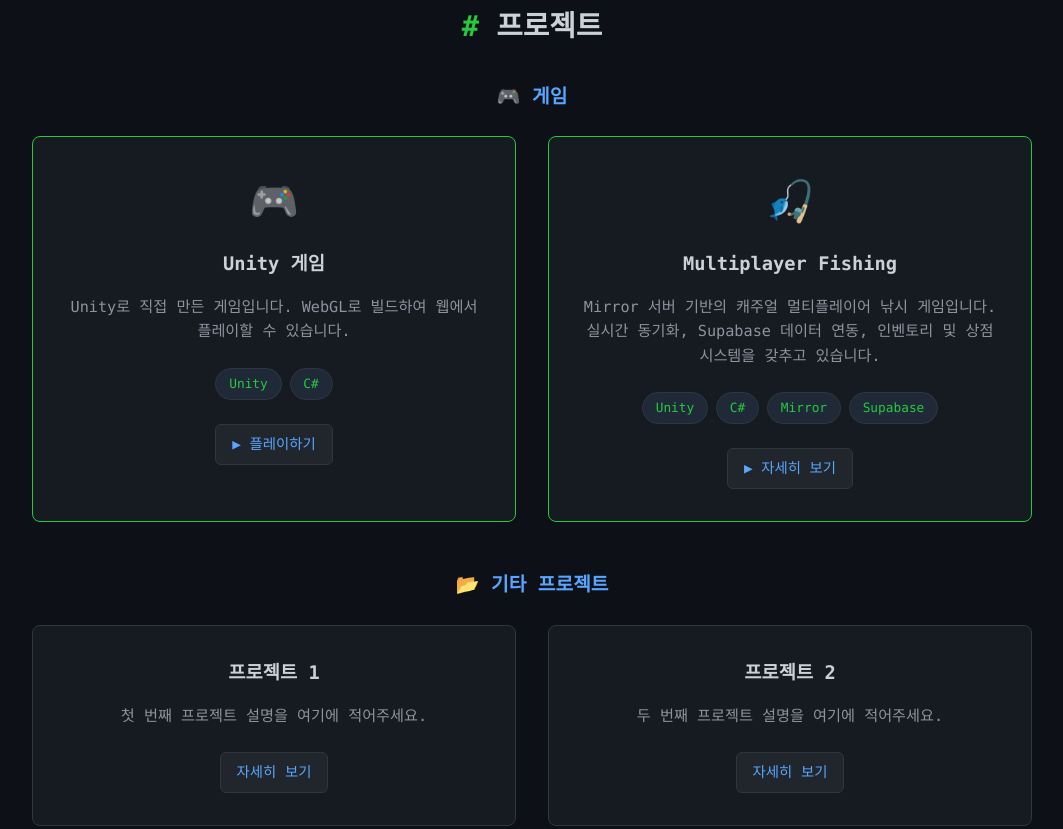
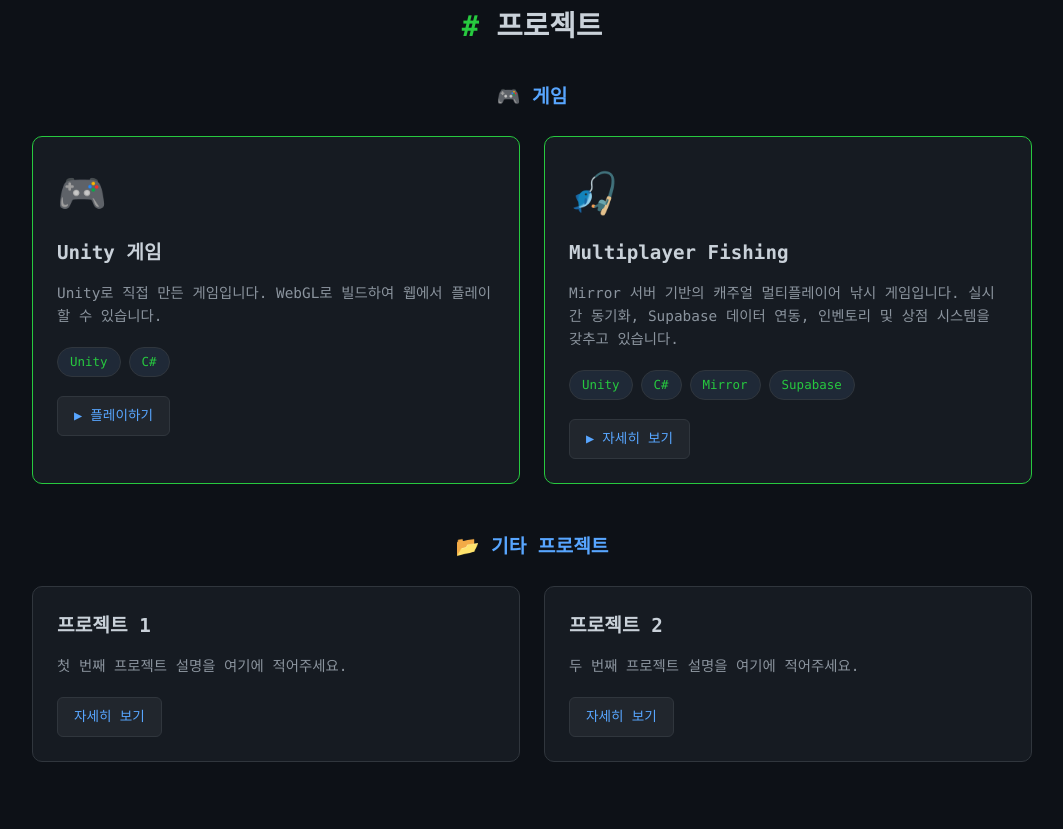
Before and after one commit to bandobando9535-glitch/bandobando9535.github.io, a plain HTML site: page index.html in a window 1280 px wide. Shown: the part 1452-2281 px from the top of the page, without its empty margins (108-1171 px from the left). Drawn offline with Linux system fonts and the light colour scheme.

Commit message:
사이트 수정7

```diff
--- a/style.css
+++ b/style.css
@@ -205,73 +205,101 @@
     margin-top: 0;
 }
 
-/* ===== 프로젝트 ===== */
+/* ====================================================
+   🃏 프로젝트 섹션 (Project Cards)
+   GitHub 다크 테마(#0d1117)와 어울리는 카드 스타일
+   ==================================================== */
+
+/* --- 카드들을 배치하는 그리드 --- */
+/* 자동으로 카드 개수에 맞춰 줄바꿈됨 (최소 280px, 최대 3~4개) */
 .projects-grid {
-    display: grid;
-    grid-template-columns: repeat(auto-fit, minmax(280px, 1fr));
-    gap: 2rem;
-    max-width: 1000px;
-    margin: 0 auto 3rem;
+    display: grid;                              /* 그리드 레이아웃 */
+    grid-template-columns: repeat(auto-fit, minmax(280px, 1fr));  /* 자동 줄바꿈 */
+    gap: 1.5rem;                                /* 카드 사이 간격 */
+    max-width: 1000px;                          /* 너무 넓어지지 않게 제한 */
+    margin: 0 auto 3rem;                        /* 가운데 정렬 + 아래 여백 */
 }
 
+/* --- 개별 카드 디자인 --- */
 .project-card {
-    background: #161b22;
-    border: 1px solid #30363d;
-    border-radius: 8px;
-    padding: 2rem;
-    transition: border-color 0.3s, transform 0.3s;
+    background: #161b22;                        /* 카드 배경색 (헤더보다 약간 밝게) */
+    border: 1px solid #30363d;                  /* 테두리 (GitHub 스타일) */
+    border-radius: 10px;                        /* 둥근 모서리 */
+    padding: 1.5rem;                            /* 카드 안쪽 여백 */
+    text-align: left;                           /* 내용 왼쪽 정렬 (가독성 ↑) */
+
+    /* ----- hover 효과: 살짝 떠오르는 애니메이션 ----- */
+    transition: transform 0.25s ease,            /* 위치 변화 부드럽게 */
+                border-color 0.25s ease,         /* 테두리 색 변화 */
+                box-shadow 0.25s ease;           /* 그림자 변화 */
 }
 
 .project-card:hover {
-    border-color: #58a6ff;
-    transform: translateY(-5px);
+    transform: translateY(-6px);                 /* 위로 6px 떠오름 */
+    border-color: #58a6ff;                       /* 테두리를 파란색으로 변경 */
+    box-shadow: 0 8px 25px rgba(56, 139, 253, 0.15);  /* 푸른빛 그림자 */
 }
 
+/* --- 게임 카드 전용: 초록색 테두리 --- */
+/* .project-card 에 .game-project 클래스를 추가하면 적용됨 */
 .project-card.game-project {
-    border-color: #27c93f;
+    border-color: #27c93f;                       /* 초록색 테두리 (게임 구분용) */
 }
 
 .project-card.game-project:hover {
-    border-color: #2ea043;
+    border-color: #2ea043;                       /* hover 시 더 밝은 초록 */
+    box-shadow: 0 8px 25px rgba(39, 201, 63, 0.15);  /* 초록빛 그림자 */
 }
 
+/* --- 카드 제목 --- */
 .project-card h3 {
-    margin-bottom: 1rem;
-    color: #c9d1d9;
+    font-size: 1.2rem;                          /* 제목 크기 */
+    font-weight: 600;                           /* 굵게 */
+    margin-bottom: 0.8rem;                      /* 아래 여백 */
+    color: #c9d1d9;                             /* 밝은 회색 (가독성) */
 }
 
+/* --- 카드 설명 --- */
 .project-card p {
-    margin-bottom: 1.5rem;
-    color: #8b949e;
-    font-size: 0.95rem;
+    font-size: 0.9rem;                          /* 설명 크기 */
+    line-height: 1.6;                           /* 줄 간격 (가독성 ↑) */
+    margin-bottom: 1.2rem;                      /* 아래 여백 */
+    color: #8b949e;                             /* 연한 회색 */
 }
 
+/* --- 게임 아이콘 (게임 카드 상단 이모지) --- */
 .game-icon {
-    font-size: 2.5rem;
-    margin-bottom: 1rem;
+    font-size: 2.5rem;                          /* 아이콘 크기 */
+    margin-bottom: 0.8rem;                      /* 아래 여백 */
 }
 
+/* --- 기술 태그들을 가로로 배치 --- */
 .project-tags {
-    display: flex;
-    gap: 0.5rem;
-    justify-content: center;
-    margin-bottom: 1.5rem;
+    display: flex;                              /* 가로 정렬 */
+    flex-wrap: wrap;                            /* 넘치면 줄바꿈 */
+    gap: 0.5rem;                                /* 태그 사이 간격 */
+    margin-bottom: 1.2rem;                      /* 아래 여백 */
 }
 
+/* --- 개별 기술 태그 (뱃지 스타일) --- */
+/* 💡 새로운 기술을 추가하려면 HTML의 <span class="tag"> 안에 이름만 바꾸면 됨 */
 .tag {
-    background: #1f2937;
-    color: #58a6ff;
-    padding: 0.3rem 0.8rem;
-    border-radius: 20px;
-    font-size: 0.8rem;
-    border: 1px solid #30363d;
+    background: #1f2937;                        /* 태그 배경 */
+    color: #58a6ff;                             /* 글자색 (파랑) */
+    padding: 0.25rem 0.75rem;                   /* 상하/좌우 여백 */
+    border-radius: 20px;                        /* 둥근 모양 (알약 스타일) */
+    font-size: 0.78rem;                         /* 작은 글씨 */
+    border: 1px solid #30363d;                  /* 테두리 */
 }
 
+/* 게임 카드 안의 태그는 초록색으로 변경 */
 .game-project .tag {
     color: #27c93f;
 }
 
-/* ===== 버튼 ===== */
+/* ===== 버튼 (카드 하단 링크) ===== */
+
+/* 큰 버튼 (hero 섹션 등에서 사용) */
 .btn {
     background: #238636;
     color: white;
@@ -288,15 +316,16 @@
     background: #2ea043;
 }
 
+/* 작은 버튼 (프로젝트 카드 하단에 사용) */
 .btn-small {
     background: #21262d;
     color: #58a6ff;
     padding: 0.5rem 1rem;
     border-radius: 6px;
     text-decoration: none;
-    font-size: 0.9rem;
+    font-size: 0.85rem;
     border: 1px solid #30363d;
-    transition: background 0.3s, border-color 0.3s;
+    transition: background 0.25s, border-color 0.25s;
     display: inline-block;
 }
 
@@ -329,7 +358,7 @@
     font-size: 0.85rem;
 }
 
-/* ===== 모바일 반응형 ===== */
+/* ===== 모바일 반응형 (화면이 좁아지면 자동 적용) ===== */
 @media (max-width: 768px) {
     .nav-links {
         gap: 1rem;
@@ -342,4 +371,13 @@
     .terminal {
         margin: 0 1rem;
     }
+
+    /* 모바일에서 프로젝트 카드 여백 줄이기 */
+    .project-card {
+        padding: 1.2rem;
+    }
+
+    .projects-grid {
+        gap: 1rem;
+    }
 }
```
